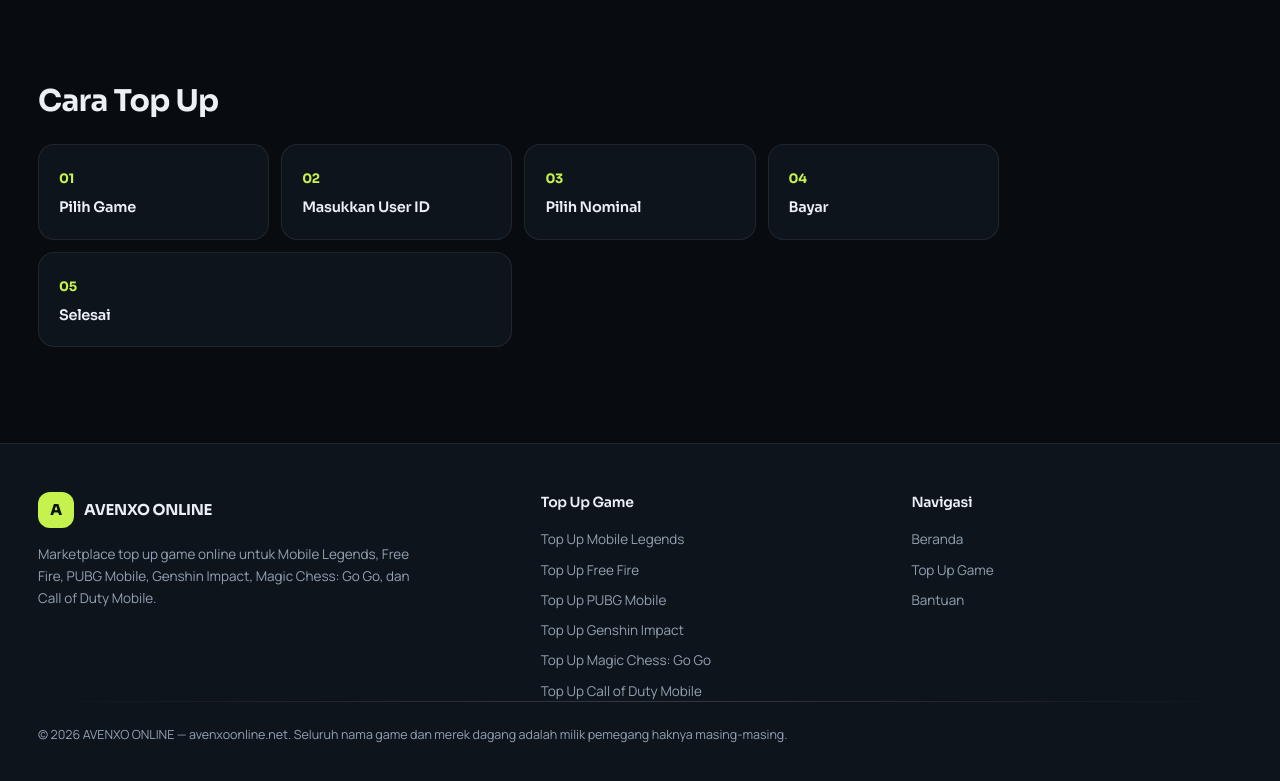
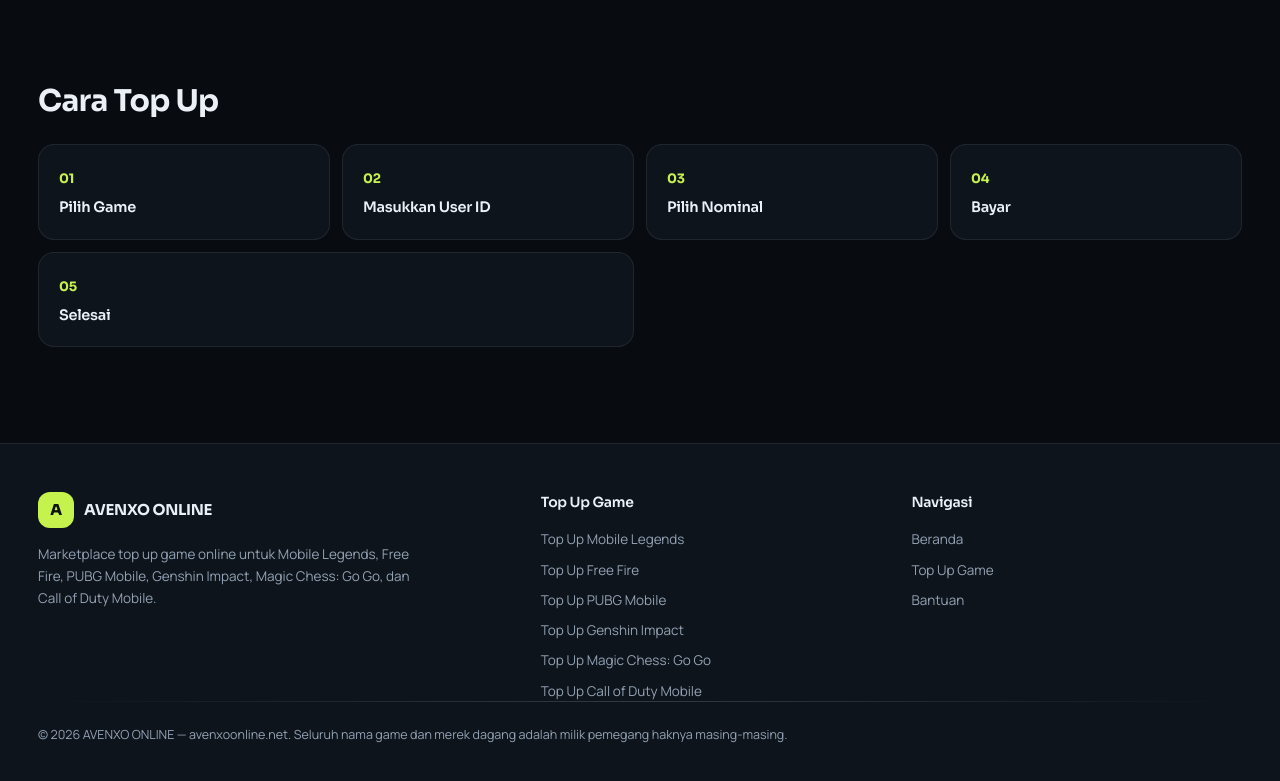
Before and after one commit to ersetdigital-sudo/avenxo-online, a Next.js app: page / in a window 1280 px wide. Shown: the part 2003-2784 px from the top of the page. Built offline with nearby package versions, Linux system fonts and the light colour scheme.

Commit message:
Fix Cara Top Up grid: cols-4 desktop, responsive 2x2 mobile

```diff
--- a/components/CaraTopUp.tsx
+++ b/components/CaraTopUp.tsx
@@ -12,15 +12,14 @@ export default function CaraTopUp() {
       <h2 className="font-display font-bold text-[24px] sm:text-[30px]">
         Cara Top Up
       </h2>
-      <div className="mt-5 grid grid-cols-2 md:grid-cols-5 gap-3">
+      <div className="mt-5 grid grid-cols-2 md:grid-cols-4 gap-3">
         {steps.map((s, i) => (
           <div
             key={s}
-            className="rounded-2xl p-5"
+            className={`rounded-2xl p-5 ${i === 4 ? "md:col-span-2" : ""}`}
             style={{
               background: "var(--surface)",
               border: "1px solid var(--line)",
-              gridColumn: i === 4 ? "span 2 / span 2" : undefined,
             }}
           >
             <span
```
